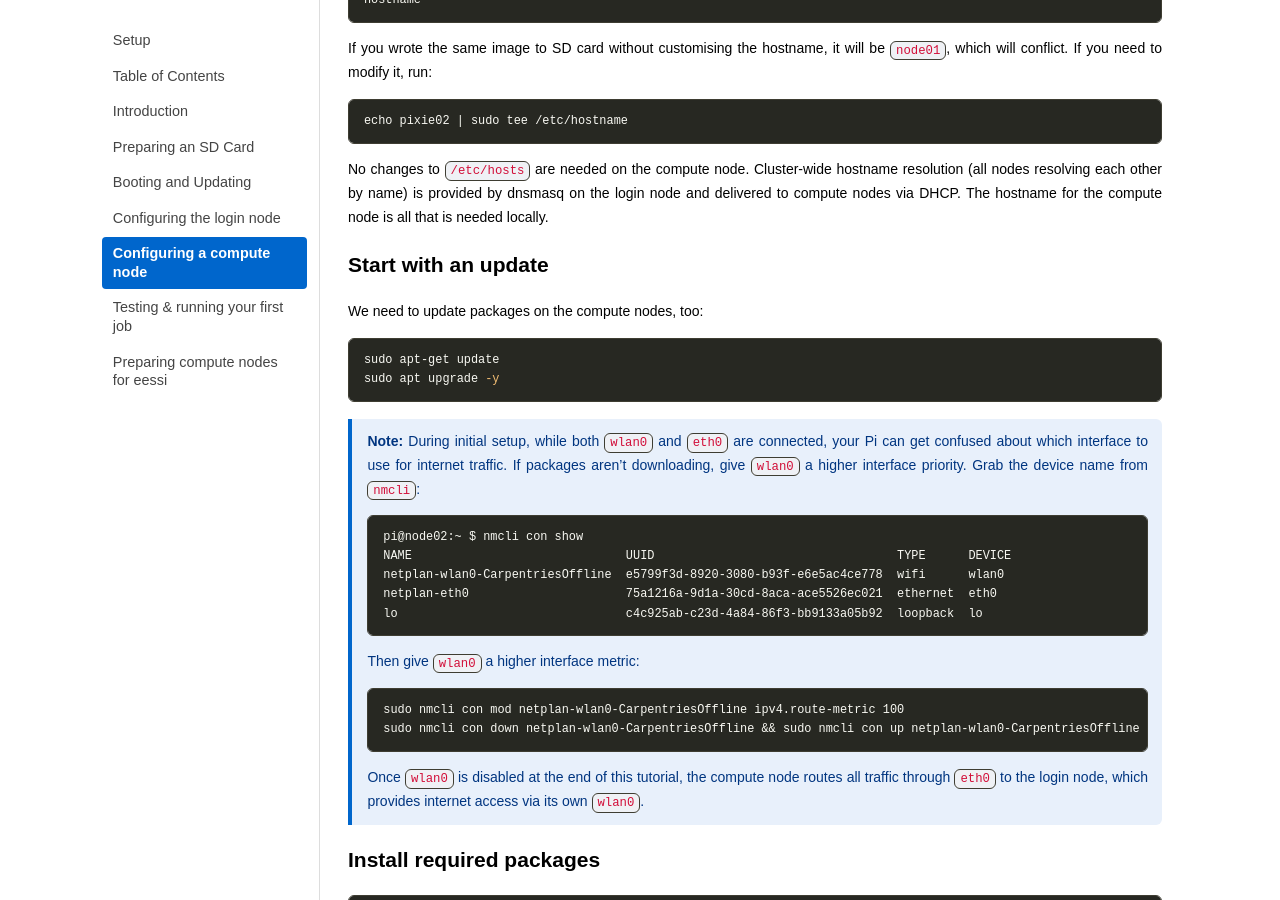
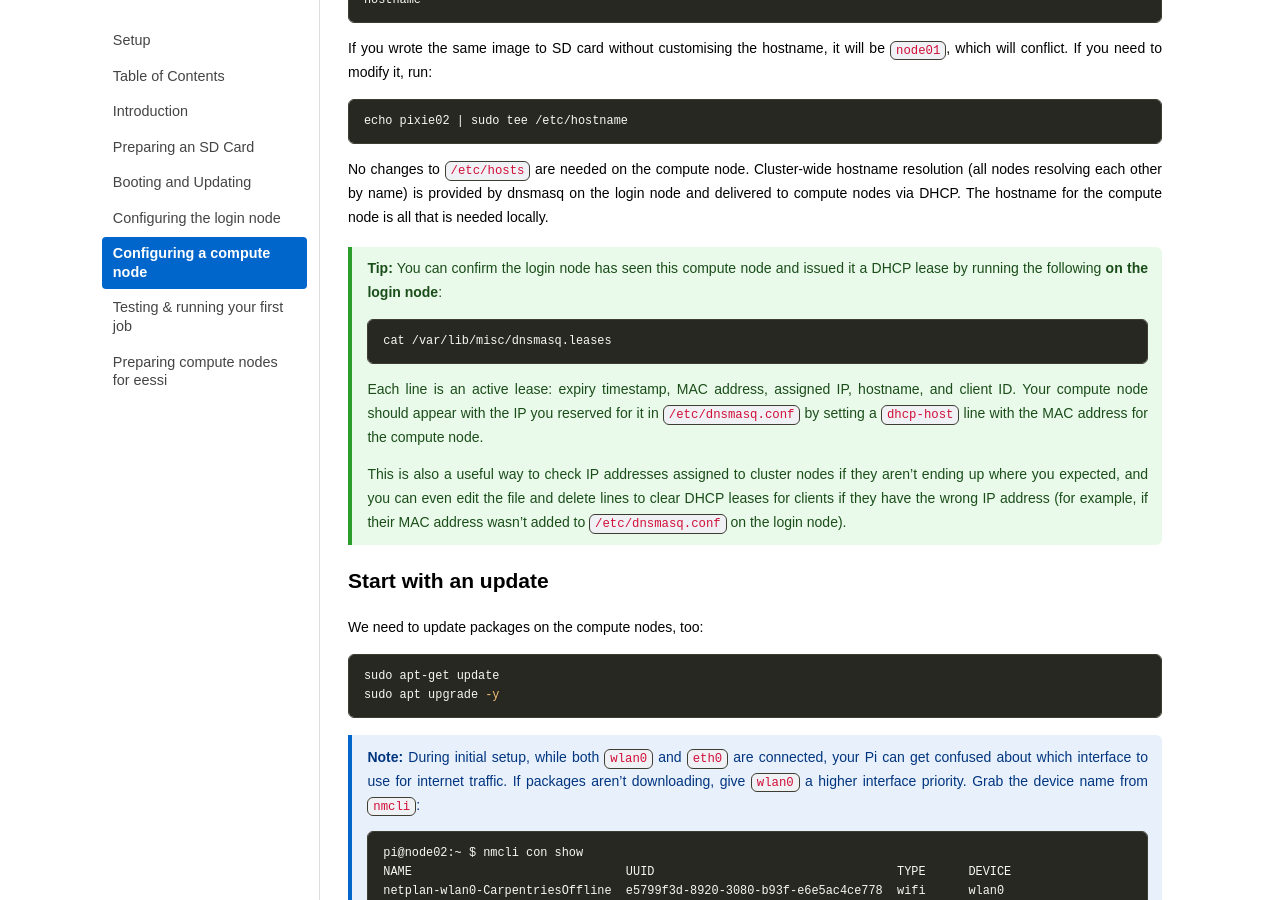
Before and after one commit to carpentriesoffline/Building_a_miniHPC_for_Training, a Jekyll site: the page built from 05-configurationCompute.md, in a window 1280 px wide and 900 px high, scrolled down 491 px. Built offline with Jekyll 4.4.1, drawn with Linux system fonts in a browser that asks for light colours.

Commit message:
Add a note on `/var/lib/misc/dnsmasq.leases`

````diff
--- a/05-configurationCompute.md
+++ b/05-configurationCompute.md
@@ -34,6 +34,24 @@ No changes to `/etc/hosts` are needed on the compute node. Cluster-wide
 hostname resolution (all nodes resolving each other by name) is provided by
 dnsmasq on the login node and delivered to compute nodes via DHCP. The
 hostname for the compute node is all that is needed locally.
+
+> **Tip:** You can confirm the login node has seen this compute node and issued
+> it a DHCP lease by running the following **on the login node**:
+>
+> ```bash
+> cat /var/lib/misc/dnsmasq.leases
+> ```
+>
+> Each line is an active lease: expiry timestamp, MAC address, assigned IP,
+> hostname, and client ID. Your compute node should appear with the IP you
+> reserved for it in `/etc/dnsmasq.conf` by setting a `dhcp-host` line with
+> the MAC address for the compute node.
+>
+> This is also a useful way to check IP addresses assigned to cluster nodes
+> if they aren't ending up where you expected, and you can even edit the file
+> and delete lines to clear DHCP leases for clients if they have the wrong IP
+> address (for example, if their MAC address wasn't added to `/etc/dnsmasq.conf`
+> on the login node).
 
 ## Start with an update
 
````
